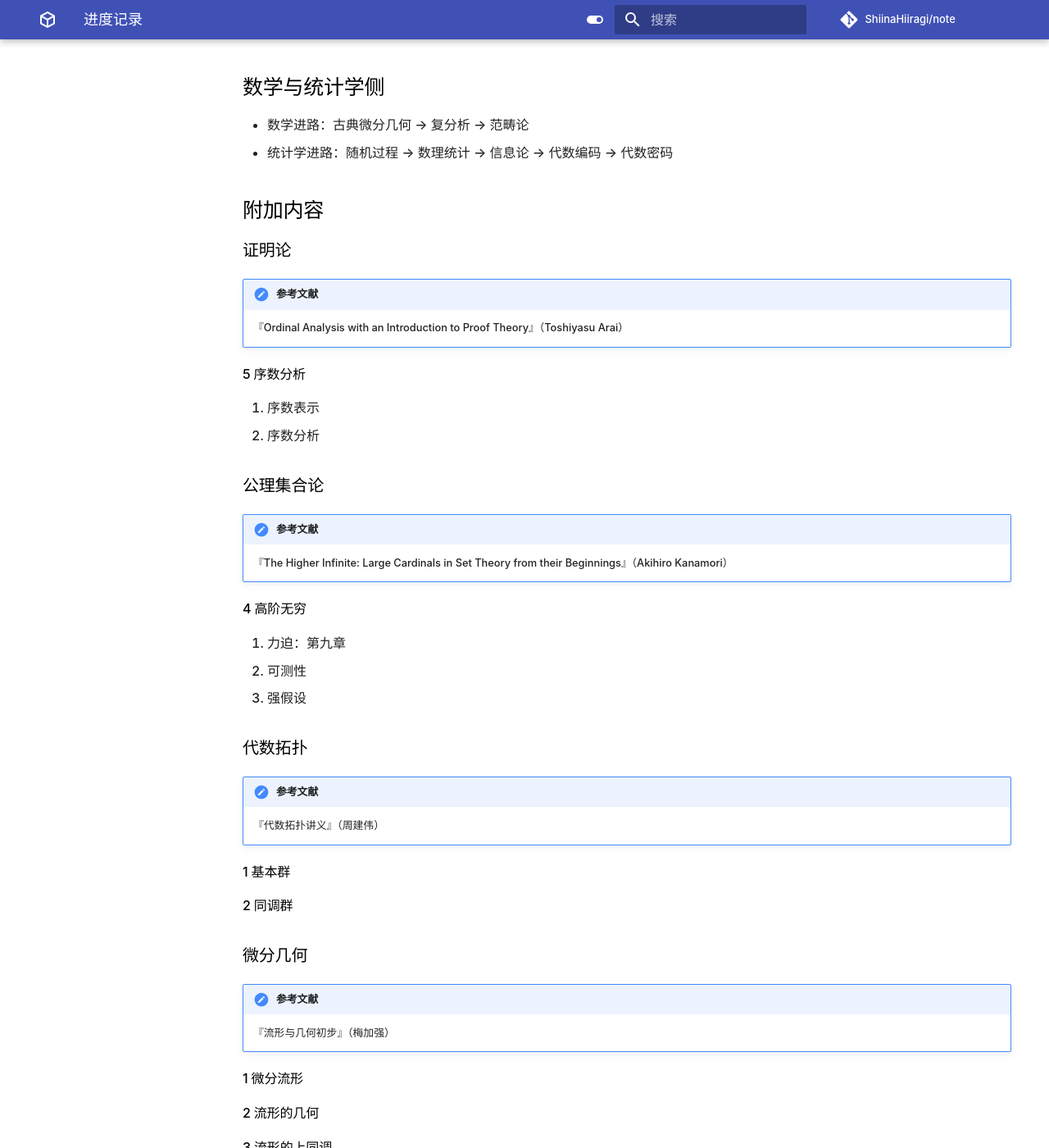
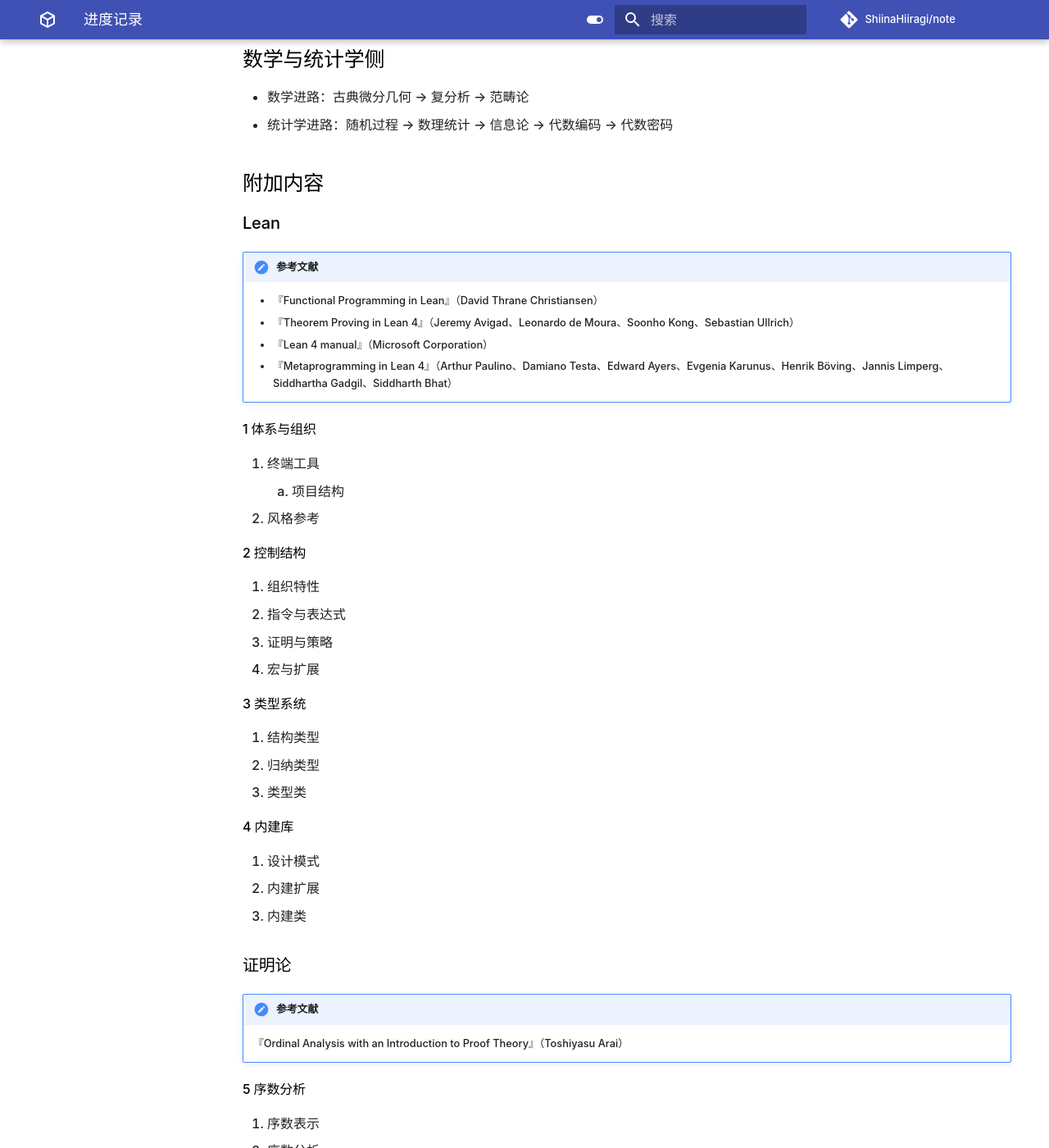
Before and after one commit to ShiinaHiiragi/note, an MkDocs documentation site: the page built from docs/intro/plan.md, in a window 1280 px wide and 1400 px high, scrolled down 439 px. Shown: the whole window at 82% size. Built offline with MkDocs 1.6.1 and Material for MkDocs 9.7.7, drawn with Linux system fonts in a browser that asks for light colours; comment, search, counter and statistics services are not loaded; some of the changed text lies outside the part shown.

Commit message:
change toc

```diff
--- a/docs/intro/plan.md
+++ b/docs/intro/plan.md
@@ -1,7 +1,6 @@
 # 进度记录
 
 ## 理论计算机科学侧
-- 认识基础进路：Lean
 - 形而上学进路：符号学
 - 语言学进路：句法学 → 语义学
 
@@ -13,6 +12,35 @@
 - 统计学进路：随机过程 → 数理统计 → 信息论 → 代数编码 → 代数密码
 
 ## 附加内容
+### Lean
+
+!!! note "参考文献"
+    - 『Functional Programming in Lean』（David Thrane Christiansen）
+    - 『Theorem Proving in Lean 4』（Jeremy Avigad、Leonardo de Moura、Soonho Kong、Sebastian Ullrich）
+    - 『Lean 4 manual』（Microsoft Corporation）
+    - 『Metaprogramming in Lean 4』（Arthur Paulino、Damiano Testa、Edward Ayers、Evgenia Karunus、Henrik Böving、Jannis Limperg、Siddhartha Gadgil、Siddharth Bhat）
+
+#### 1 体系与组织
+1. 终端工具
+    1. 项目结构
+2. 风格参考
+
+#### 2 控制结构
+1. 组织特性
+2. 指令与表达式
+3. 证明与策略
+4. 宏与扩展
+
+#### 3 类型系统
+1. 结构类型
+2. 归纳类型
+3. 类型类
+
+#### 4 内建库
+1. 设计模式
+2. 内建扩展
+3. 内建类
+
 ### 证明论
 
 !!! note "参考文献"
@@ -31,38 +59,3 @@
 1. 力迫：第九章
 2. 可测性
 3. 强假设
-
-### 代数拓扑
-
-!!! note "参考文献"
-    『代数拓扑讲义』（周建伟）
-
-#### 1 基本群
-
-#### 2 同调群
-
-### 微分几何
-
-!!! note "参考文献"
-    『流形与几何初步』（梅加强）
-
-#### 1 微分流形
-
-#### 2 流形的几何
-
-#### 3 流形的上同调
-
-#### 4 流形的椭圆算子
-
-<script>
-(function align() {
-  let display = document.querySelectorAll("a");
-  if (display.length === 0) {
-    setTimeout(align, 100);
-  } else {
-    display.forEach((item) => {
-        item.target = "_blank";
-    })
-  }
-})()
-</script>
```
Also changed, not shown: docs/intro/toc.md (+1 -1 lines).
